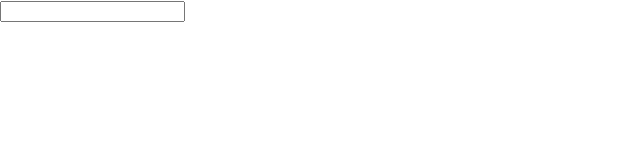
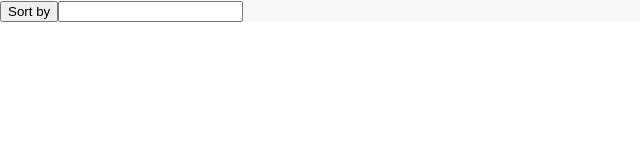
Before and after one commit to Jimexa/SWMovies, a React (Create React App) app: page / in a window 1280 px wide. Shown: the top 160 px of the page, without its empty margins (0-640 px from the left). Built offline with nearby package versions, Linux system fonts and the light colour scheme.

Commit message:
add basic components

```diff
--- a/src/App.js
+++ b/src/App.js
@@ -1,7 +1,36 @@
 import SearchBar from './components/SearchBar';
+import {
+    BodyContainer,
+    HeaderContainer,
+    MovieDesc,
+    MoviesList,
+} from './components/styled';
+
+const Header = () => {
+    return (
+        <HeaderContainer>
+            <button>Sort by</button>
+            <SearchBar />
+        </HeaderContainer>
+    );
+};
+
+const Body = () => {
+    return (
+        <BodyContainer>
+            <MoviesList />
+            <MovieDesc />
+        </BodyContainer>
+    );
+};
 
 function App() {
-    return <SearchBar />;
+    return (
+        <>
+            <Header />
+            <Body />
+        </>
+    );
 }
 
 export default App;
--- a/src/components/styled.js
+++ b/src/components/styled.js
@@ -3,3 +3,14 @@ import styled from '@emotion/styled';
 export const StyledSSearchBar = styled('input')({
     color: 'red',
 });
+
+export const HeaderContainer = styled('div')({
+    backgroundColor: '#F7F8FA',
+});
+
+export const BodyContainer = styled('div')({
+    display: 'flex',
+});
+
+export const MoviesList = styled('div')({});
+export const MovieDesc = styled('div')({});
```
